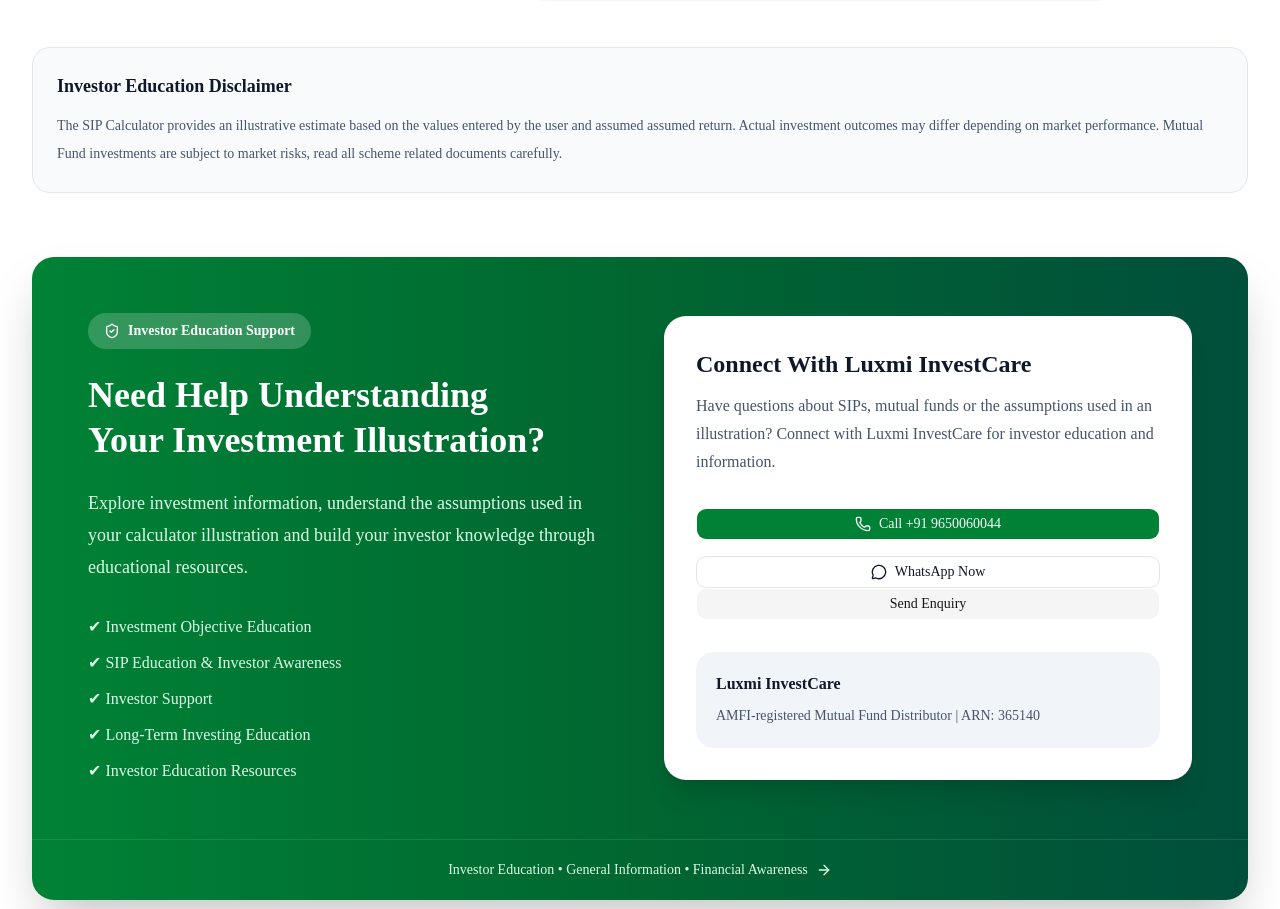
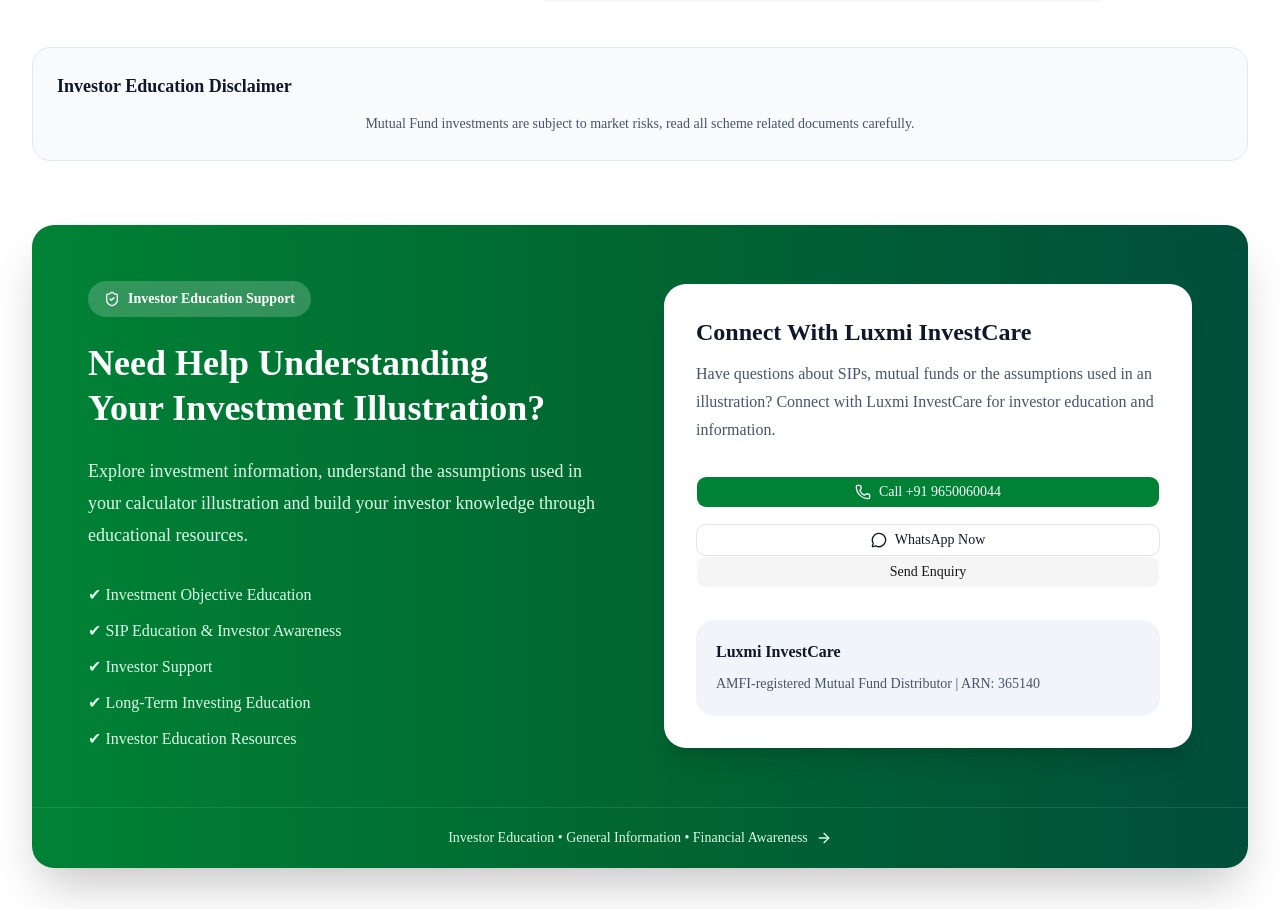
Before and after one commit to shivpawan007/LuxmiInvestCare, a Next.js app: page /calculators/sip in a window 1280 px wide. Shown: the part 4821-5730 px from the top of the page. Built offline with nearby package versions, Linux system fonts and the light colour scheme.

Commit message:
Use shared exact mutual-fund warning on SIP calculator

```diff
--- a/components/calculators/SIPCalculator.tsx
+++ b/components/calculators/SIPCalculator.tsx
@@ -9,6 +9,7 @@
 } from "lucide-react";
 
 import { calculateSIP } from "@/lib/sip";
+import MutualFundRiskWarning from "@/components/compliance/MutualFundRiskWarning";
 
 import SIPPieChart from "./SIPPieChart";
 import SIPSummaryCard from "./SIPSummaryCard";
@@ -239,12 +240,7 @@
                         Investor Education Disclaimer
                     </h3>
 
-                    <p className="text-sm leading-7 text-slate-600">
-                        The SIP Calculator provides an illustrative estimate
-                        based on the values entered by the user and assumed
-                        assumed return. Actual investment outcomes may differ
-                        depending on market performance. Mutual Fund investments are subject to market risks, read all scheme related documents carefully.
-                    </p>
+                    <MutualFundRiskWarning className="mt-3 text-slate-600" />
 
                 </div>
 
```
